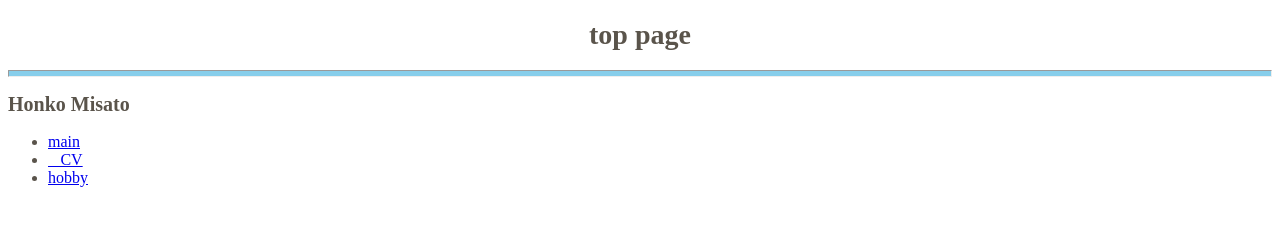
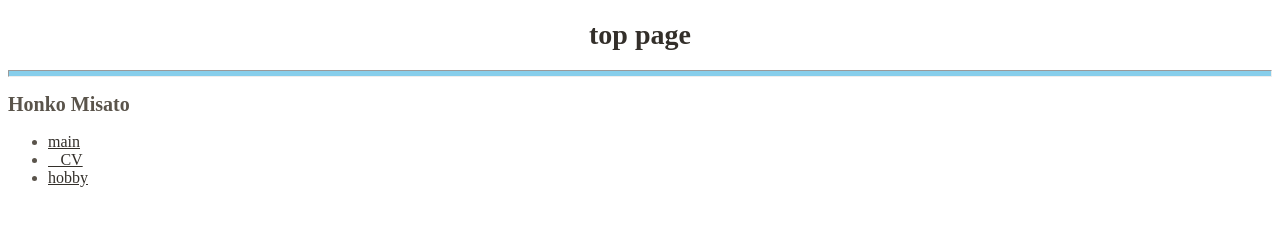
Before and after one commit to misato0819/midsto0819.github.io, a plain HTML site: page index.html in a window 1280 px wide. Drawn offline with Linux system fonts and the light colour scheme.

Commit message:
change main.css file

```diff
--- a/assets/css/main.css
+++ b/assets/css/main.css
@@ -1,7 +1,7 @@
 h1{
 
   font-size: 1.75em;
-  color: #5a544b;
+  color: #332f2a;
   text-align: center;
 
 }
@@ -29,3 +29,9 @@ li{
   color: #5a544b;
 
 }
+a{
+
+  font-size: 1em;
+  color: #332f2a;
+
+}
```
Also changed, not shown: 1 other file.
